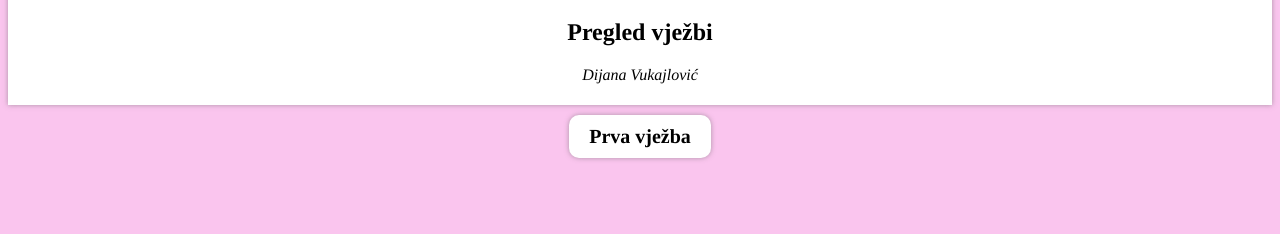
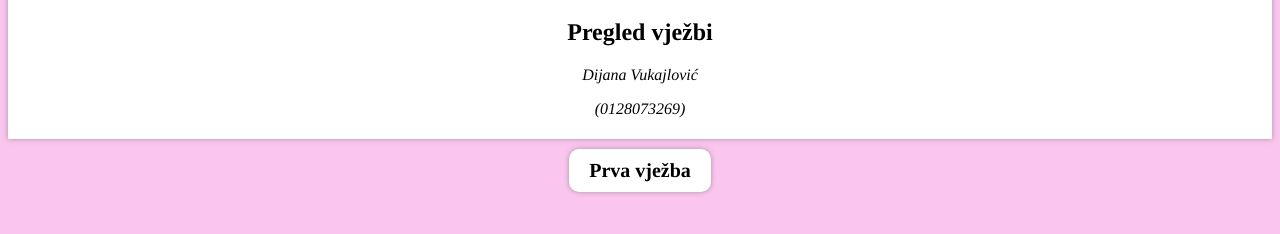
Before and after one commit to dijanav3/MK1, a plain HTML site: page index.html in a window 1280 px wide. Shown: the part 74-308 px from the top of the page. Drawn offline with Linux system fonts and the light colour scheme.

Commit message:
Update index.html

```diff
--- a/index.html
+++ b/index.html
@@ -17,11 +17,18 @@
   <h2>
     Pregled vježbi
   </h2>
+  <div class="divnest">
   <p>
     <i>
     Dijana Vukajlović
   </i>
   </p>
+  <p>
+    <i>
+      (0128073269)
+    </i>
+  </p>
+</div>
 </div>
 <a style="text-decoration: none;" target="_blank" href="prvavjezba.html">
   <div class="divdugme1">
```
